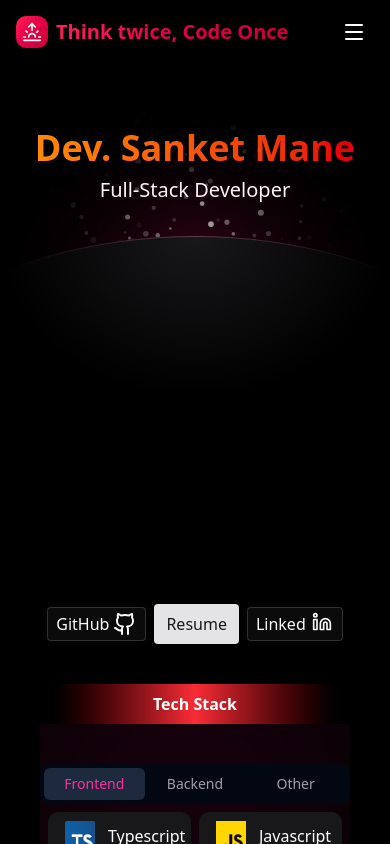
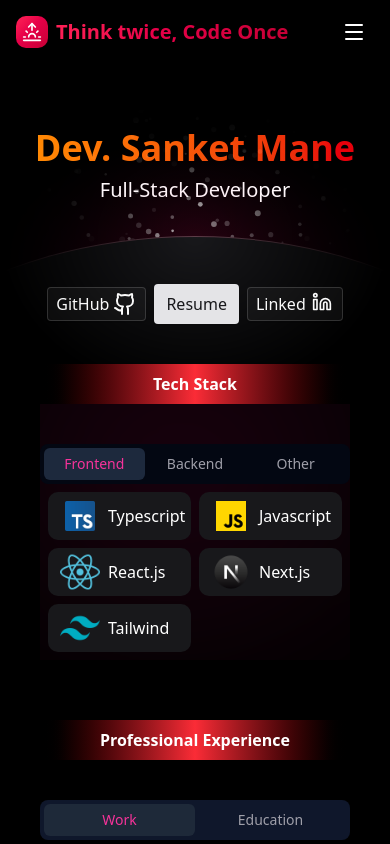
Before and after one commit to Sanketmane135/sanketsportfolio, a Next.js app: page / in a window 390 px wide. Shown: the top 844 px of the page. Built offline with nearby package versions, Linux system fonts and the light colour scheme.

Commit message:
update with the ui

```diff
--- a/src/app/page.tsx
+++ b/src/app/page.tsx
@@ -15,7 +15,7 @@ export default function Home() {
     <div className="w-full  m-0 p-0">
        <Hero/>
     <BlurUp>
-      <div className=" z-10 w-full md:-mt-80 -mt-60 mb-50  flex items-center gap-2 justify-center">
+      <div className=" z-10 w-full md:-mt-80 -mt-140 mb-50  flex items-center gap-2 justify-center">
             <Link href='https://github.com/Sanketmane135' className=' rounded flex px-2 py-1 gap-1 border bg-background shadow-xs hover:bg-accent hover:text-accent-foreground dark:bg-input/30 dark:border-input dark:hover:bg-input/50'>GitHub <Github/></Link>
             <Link  href={'/manesanketsresume.pdf'} className="bg-primary text-primary-foreground shadow-xs hover:bg-primary/90 px-3 py-2 rounded">Resume</Link>
             <Link href='https://www.linkedin.com/in/sanket-mane-1986092ab' className=' rounded flex px-2 py-1 gap-1 border bg-background shadow-xs hover:bg-accent hover:text-accent-foreground dark:bg-input/30 dark:border-input dark:hover:bg-input/50'>Linked <Linkedin className="h-5"/></Link>
```
